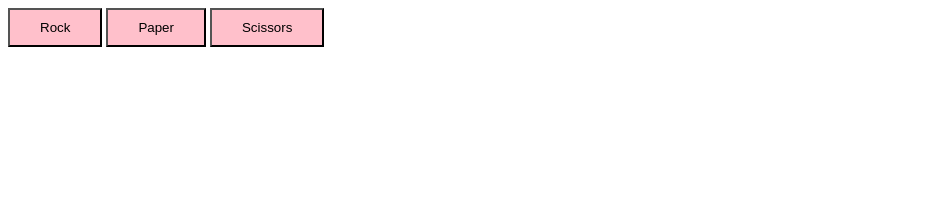
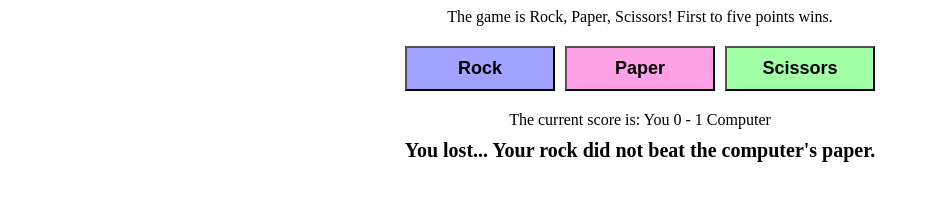
Before and after one commit to njcushing/odin-rock-paper-scissors, a plain HTML site: page index.html in a window 1280 px wide. Both pictures are taken after a click on the button "Rock". Shown: the whole page, without its empty margins (0-930 px from the left). Drawn offline with Linux system fonts and the light colour scheme.

Commit message:
Finish the button design and get the game working with a score display

```diff
--- a/index.html
+++ b/index.html
@@ -7,10 +7,14 @@
     <script src="index.js" defer></script>
   </head>
   <body>
+    <div class="objective">The game is Rock, Paper, Scissors! First to five points
+      wins. Start a new game by clicking one of the buttons below.</div>
     <div id="container">
       <button class="game-button button-rock">Rock</button>
       <button class="game-button button-paper">Paper</button>
       <button class="game-button button-scissors">Scissors</button>
     </div>
+    <div class="score"></div>
+    <div class="result"></div>
   </body>
 </html>
--- a/index.js
+++ b/index.js
@@ -1,3 +1,41 @@
+let playerScore = 0;
+let computerScore = 0;
+let firstTo = 5;
+
+var buttons = document.querySelectorAll('.game-button');
+buttons.forEach(button => button.addEventListener('click', buttonClicked));
+
+function buttonClicked(e) {
+  let objective = document.querySelector('.objective');
+  let score = document.querySelector('.score');
+  let result = document.querySelector('.result');
+
+  result.textContent = playRockPaperScissors(e.target.textContent);
+
+  if(playerScore == firstTo){
+    score.textContent = `You beat the computer!: You ${playerScore} - ${computerScore}
+    Computer`;
+    playerScore = 0;
+    computerScore = 0;
+  } else if(computerScore == firstTo){
+    score.textContent = `You lost to the computer...: You ${playerScore} - ${computerScore}
+    Computer`;
+    playerScore = 0;
+    computerScore = 0;
+  } else {
+    score.textContent = `The current score is: You ${playerScore} - ${computerScore}
+    Computer`;
+  }
+
+  if(playerScore != 0 || computerScore != 0){
+    objective.textContent = `The game is Rock, Paper, Scissors! First to five points
+    wins.`;
+  } else {
+    objective.textContent = `The game is Rock, Paper, Scissors! First to five points
+    wins. Start a new game by clicking one of the buttons below.`;
+  }
+}
+
 function getComputerChoice() {
   let rand = Math.floor(Math.random() * 3)
   switch(rand){
@@ -7,75 +45,27 @@ function getComputerChoice() {
   }
 }
 
-var buttons = document.querySelectorAll('.game-button');
-buttons.forEach(button => button.addEventListener('click', buttonClicked));
-
-function buttonClicked(e) {
-  console.log(e.target.textContent);
-}
-
-
-
-/*
-
-function rockPaperScissorsRound(userInput = "") {
-    let computerChoice = getComputerChoice();
-    if(typeof userInput !== "string"){ console.log("That input is not a string. Please input 'Rock', 'Paper' or 'Scissors'."); return false; }
-    userInput = userInput.toLowerCase()
-
-    if(userInput === computerChoice){ console.log(`It's a draw! You both selected ${userInput}!`); return false; }
-    if(
-        (userInput === 'rock' && computerChoice === 'scissors') ||
-        (userInput === 'paper' && computerChoice === 'rock') ||
-        (userInput === 'scissors' && computerChoice === 'paper')
-    ){ console.log(`You won! Your ${userInput} beat the computer's ${computerChoice}!`); return true; }
-    if(
-        (userInput === 'rock' && computerChoice === 'paper') ||
-        (userInput === 'paper' && computerChoice === 'scissors') ||
-        (userInput === 'scissors' && computerChoice === 'rock')
-    ){ console.log(`You lost... Your ${userInput} was beaten by the computer's ${computerChoice}.`); return false; }
-
-    console.log("That selection is invalid. Please input 'Rock', 'Paper' or 'Scissors'.");
-    return false;
-}
-
-function playRockPaperScissors(bestOf = 5){
-    let score = 0;
-    let gamesRemaining = bestOf;
-    while(gamesRemaining > 0){
-        let userInput = prompt(`Game ${bestOf - gamesRemaining + 1} of ${bestOf}\nPlease input Rock, Paper or Scissors.`, "");
-        if(userInput === null){ console.log("The game was cancelled."); return; }
+function playRockPaperScissors(userInput){
   userInput = userInput.toLowerCase()
   let computerChoice = getComputerChoice();
 
   if(userInput === computerChoice){
-            alert(`It's a draw! You both selected ${userInput}!`);
-            gamesRemaining--;
-            continue;
+    return `It's a draw! You both selected ${userInput}!`;
   }
   if(
     (userInput === 'rock' && computerChoice === 'scissors') ||
     (userInput === 'paper' && computerChoice === 'rock') ||
     (userInput === 'scissors' && computerChoice === 'paper')
   ){
-            alert(`You won! Your ${userInput} beat the computer's ${computerChoice}!`);
-            score++;
-            gamesRemaining--;
-            continue;
+    playerScore++;
+    return `You won! Your ${userInput} beat the computer's ${computerChoice}!`;
   }
   if(
     (userInput === 'rock' && computerChoice === 'paper') ||
     (userInput === 'paper' && computerChoice === 'scissors') ||
     (userInput === 'scissors' && computerChoice === 'rock')
   ){
-            alert(`You lost... Your ${userInput} was beaten by the computer's ${computerChoice}.`);
-            gamesRemaining--;
-            continue;
+    computerScore++;
+    return `You lost... Your ${userInput} did not beat the computer's ${computerChoice}.`;
   }
-
-        alert("That selection is invalid. Please input 'Rock', 'Paper' or 'Scissors'.");
 }
-    alert(`The game is over. You scored ${score} out of ${bestOf}!`);
-}
-
-*/
--- a/styles.css
+++ b/styles.css
@@ -1,4 +1,56 @@
+.objective {
+  display: flex;
+  justify-content: center;
+  font-size: 16px;
+}
+#container {
+  display: flex;
+  justify-content: center;
+  gap: 10px;
+}
 .game-button {
   padding: 10px 30px;
-  background-color: pink;
+  margin: 20px 0px;
+  min-width: 150px;
+  font-size: 18px;
+  font-weight: bold;
 }
+.game-button.button-rock {
+  background-color: rgb(161, 161, 255);
+}
+.game-button.button-rock:hover {
+  background-color: rgb(196, 196, 248);
+}
+.game-button.button-rock:active {
+  background-color: rgb(83, 83, 255);
+}
+.game-button.button-paper {
+  background-color: rgb(255, 161, 231);
+}
+.game-button.button-paper:hover {
+  background-color: rgb(252, 196, 238);
+}
+.game-button.button-paper:active {
+  background-color: rgb(255, 94, 215);
+}
+.game-button.button-scissors {
+  background-color: rgb(161, 255, 166);
+}
+.game-button.button-scissors:hover {
+  background-color: rgb(209, 255, 211);
+}
+.game-button.button-scissors:active {
+  background-color: rgb(83, 252, 92);
+}
+.score {
+  display: flex;
+  justify-content: center;
+  font-size: 16px;
+}
+.result {
+  display: flex;
+  justify-content: center;
+  font-size: 20px;
+  font-weight: bold;
+  margin: 10px 0px;
+}
```
Lines whose indentation alone changed are shown as unchanged.
